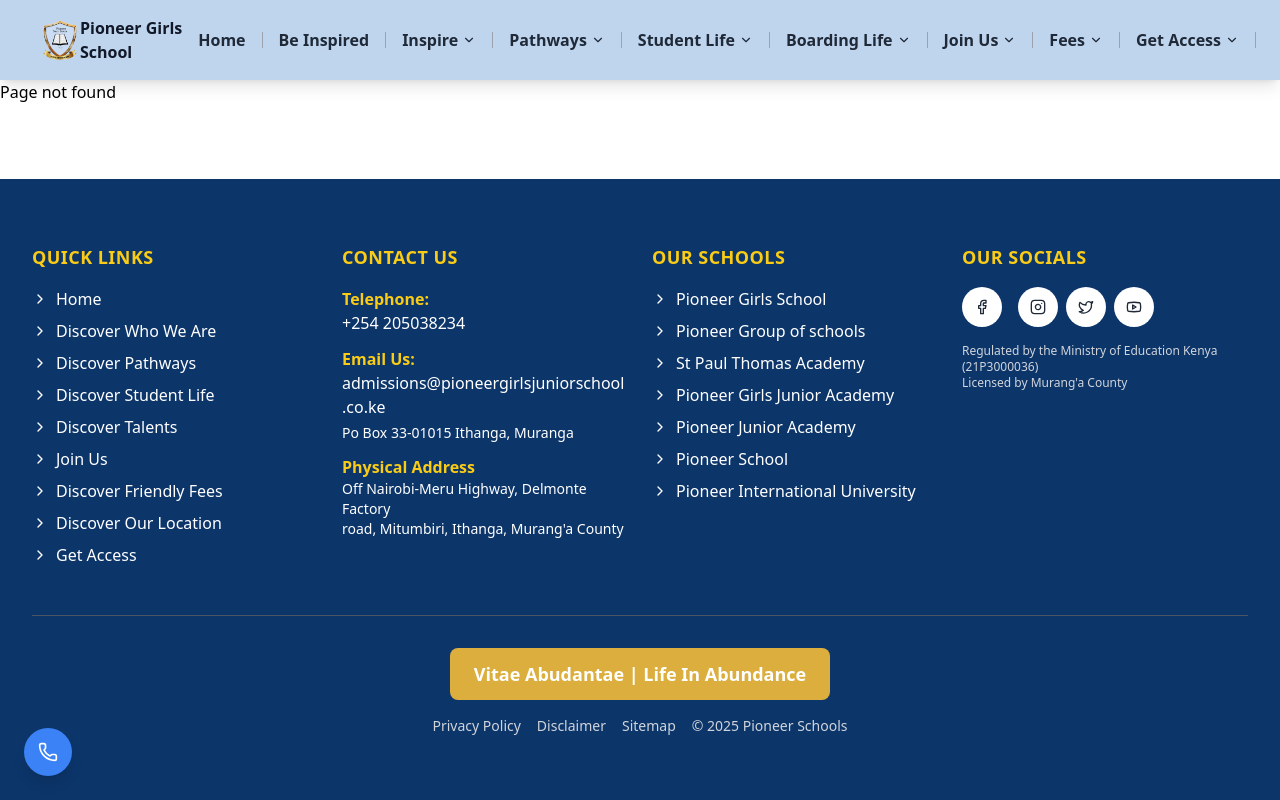
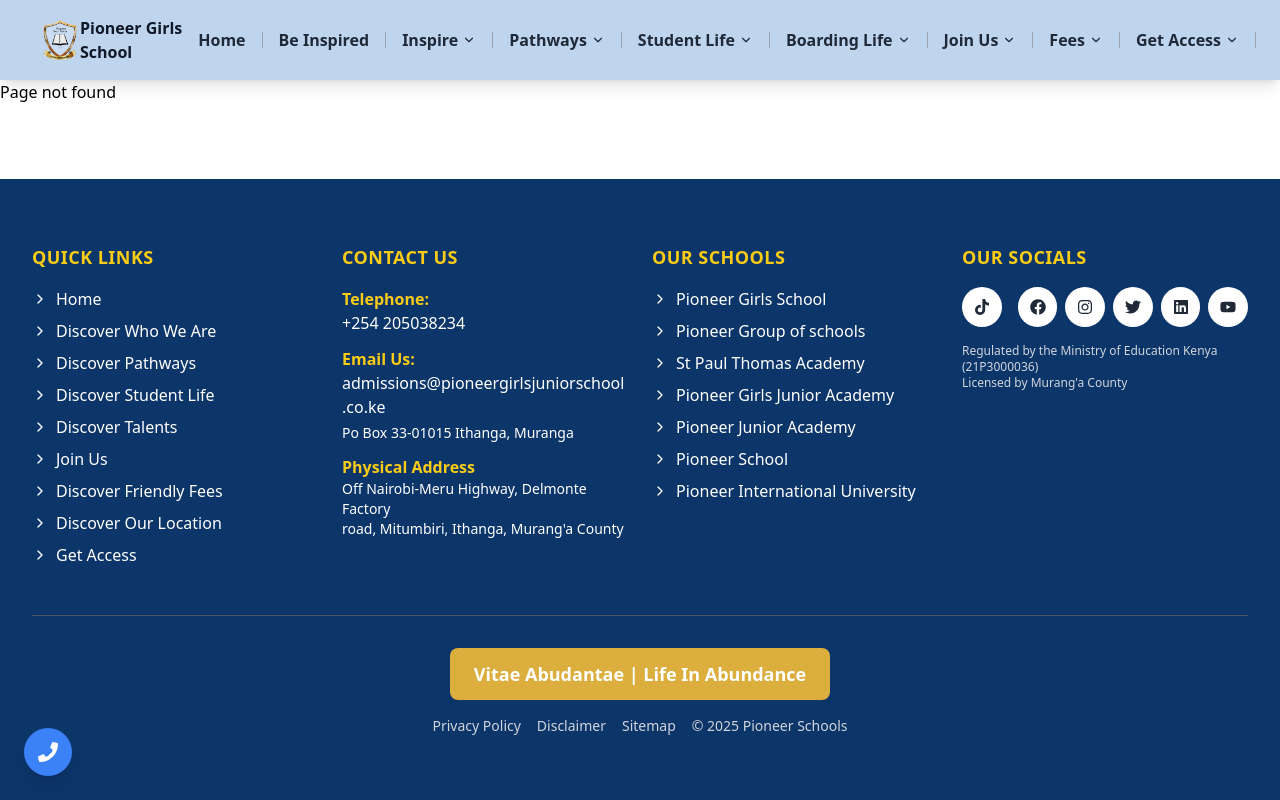
Before and after one commit to Nyakio-Eva/Pioneer-Girls-School, a React (Vite) app in the folder pgs-website/: page /get-access/staff-access in a window 1280 px wide. Built offline with nearby package versions, Linux system fonts and the light colour scheme.

Commit message:
edit footer links

```diff
--- a/pgs-website/package.json
+++ b/pgs-website/package.json
@@ -17,6 +17,7 @@
     "path": "^0.12.7",
     "react": "^19.1.0",
     "react-dom": "^19.1.0",
+    "react-icons": "^5.5.0",
     "react-router-dom": "^7.7.0"
   },
   "devDependencies": {
--- a/pgs-website/src/components/Footer.tsx
+++ b/pgs-website/src/components/Footer.tsx
@@ -1,5 +1,6 @@
-import { Facebook, Instagram, Twitter, Youtube, Phone, } from 'lucide-react';
+import { FaTiktok, FaLinkedin, FaTwitter, FaInstagram, FaFacebook, FaYoutube, FaPhone } from 'react-icons/fa';
 import { ChevronRight } from 'lucide-react';
+import { Link } from 'react-router-dom'
 
 export default function Footer() {
     return(
@@ -10,15 +11,15 @@
                     <div className="space-y-4">
                         <h4 className="text-lg font-bold text-yellow-400 uppercase tracking-wide">Quick Links</h4>
                         <ul className="space-y-2">
-                            <li><a href="#" className="text-white hover:text-yellow-400 transition-colors flex items-center"> <ChevronRight className="w-4 h-4 mr-2 text-white" /> Home</a></li>
-                            <li><a href="#" className="text-white hover:text-yellow-400 transition-colors flex items-center"><ChevronRight className="w-4 h-4 mr-2 text-white" />Discover Who We Are</a></li>
-                            <li><a href="#" className="text-white hover:text-yellow-400 transition-colors flex items-center"><ChevronRight className="w-4 h-4 mr-2 text-white" />Discover Pathways</a></li>
-                            <li><a href="#" className="text-white hover:text-yellow-400 transition-colors flex items-center"><ChevronRight className="w-4 h-4 mr-2 text-white" />Discover Student Life</a></li>
-                            <li><a href="#" className="text-white hover:text-yellow-400 transition-colors flex items-center"><ChevronRight className="w-4 h-4 mr-2 text-white" />Discover Talents</a></li>
-                            <li><a href="#" className="text-white hover:text-yellow-400 transition-colors flex items-center"><ChevronRight className="w-4 h-4 mr-2 text-white" />Join Us</a></li>
-                            <li><a href="#" className="text-white hover:text-yellow-400 transition-colors flex items-center"><ChevronRight className="w-4 h-4 mr-2 text-white" />Discover Friendly Fees</a></li>
-                            <li><a href="#" className="text-white hover:text-yellow-400 transition-colors flex items-center"><ChevronRight className="w-4 h-4 mr-2 text-white" />Discover Our Location</a></li>
-                            <li><a href="#" className="text-white hover:text-yellow-400 transition-colors flex items-center"><ChevronRight className="w-4 h-4 mr-2 text-white" />Get Access</a></li>
+                            <li><Link to="/" className="text-white hover:text-yellow-400 transition-colors flex items-center"> <ChevronRight className="w-4 h-4 mr-2 text-white" /> Home</Link></li>
+                            <li><Link to="/inspire" className="text-white hover:text-yellow-400 transition-colors flex items-center"><ChevronRight className="w-4 h-4 mr-2 text-white" />Discover Who We Are</Link></li>
+                            <li><Link to="/pathways" className="text-white hover:text-yellow-400 transition-colors flex items-center"><ChevronRight className="w-4 h-4 mr-2 text-white" />Discover Pathways</Link></li>
+                            <li><Link to="/student-life" className="text-white hover:text-yellow-400 transition-colors flex items-center"><ChevronRight className="w-4 h-4 mr-2 text-white" />Discover Student Life</Link></li>
+                            <li><Link to="/student-life" className="text-white hover:text-yellow-400 transition-colors flex items-center"><ChevronRight className="w-4 h-4 mr-2 text-white" />Discover Talents</Link></li>
+                            <li><Link to="/join-us" className="text-white hover:text-yellow-400 transition-colors flex items-center"><ChevronRight className="w-4 h-4 mr-2 text-white" />Join Us</Link></li>
+                            <li><Link to="/fees" className="text-white hover:text-yellow-400 transition-colors flex items-center"><ChevronRight className="w-4 h-4 mr-2 text-white" />Discover Friendly Fees</Link></li>
+                            <li><Link to="#" className="text-white hover:text-yellow-400 transition-colors flex items-center"><ChevronRight className="w-4 h-4 mr-2 text-white" />Discover Our Location</Link></li>
+                            <li><Link to="/get-access" className="text-white hover:text-yellow-400 transition-colors flex items-center"><ChevronRight className="w-4 h-4 mr-2 text-white" />Get Access</Link></li>
                         </ul>
                     </div>
 
@@ -49,13 +50,20 @@
                     <div className="space-y-4">
                         <h4 className="text-lg font-bold text-yellow-400 uppercase tracking-wide">Our Schools</h4>
                         <ul className="space-y-2">
-                           <li><a href="#" className="text-white hover:text-yellow-400 transition-colors flex items-center"><ChevronRight className="w-4 h-4 mr-2 text-white" />Pioneer Girls School</a></li>
-                            <li><a href="#" className="text-white hover:text-yellow-400 transition-colors flex items-center"><ChevronRight className="w-4 h-4 mr-2 text-white" />Pioneer Group of schools</a></li>
-                            <li><a href="#" className="text-white hover:text-yellow-400 transition-colors flex items-center"><ChevronRight className="w-4 h-4 mr-2 text-white" />St Paul Thomas Academy</a></li>
-                            <li><a href="#" className="text-white hover:text-yellow-400 transition-colors flex items-center"><ChevronRight className="w-4 h-4 mr-2 text-white" />Pioneer Girls Junior Academy</a></li>
-                            <li><a href="#" className="text-white hover:text-yellow-400 transition-colors flex items-center"><ChevronRight className="w-4 h-4 mr-2 text-white" />Pioneer Junior Academy</a></li>
-                            <li><a href="#" className="text-white hover:text-yellow-400 transition-colors flex items-center"><ChevronRight className="w-4 h-4 mr-2 text-white" />Pioneer School</a></li>
-                            <li><a href="#" className="text-white hover:text-yellow-400 transition-colors flex items-center"><ChevronRight className="w-4 h-4 mr-2 text-white" />Pioneer International University</a></li>
+                           <li><a href="https://www.pioneergirlsschool.co.ke/" target="_blank"
+                            rel="noopener noreferrer" className="text-white hover:text-yellow-400 transition-colors flex items-center"><ChevronRight className="w-4 h-4 mr-2 text-white" />Pioneer Girls School</a></li>
+                            <li><a href="https://www.pioneergroupofschools.co.ke/" target="_blank"
+                            rel="noopener noreferrer" className="text-white hover:text-yellow-400 transition-colors flex items-center"><ChevronRight className="w-4 h-4 mr-2 text-white" />Pioneer Group of schools</a></li>
+                            <li><a href="https://www.stpaulthomasacademy.co.ke/"  target="_blank"
+                            rel="noopener noreferrer" className="text-white hover:text-yellow-400 transition-colors flex items-center"><ChevronRight className="w-4 h-4 mr-2 text-white" />St Paul Thomas Academy</a></li>
+                            <li><a href="https://www.pioneergirlsjunioracademy.co.ke/" target="_blank"
+                            rel="noopener noreferrer" className="text-white hover:text-yellow-400 transition-colors flex items-center"><ChevronRight className="w-4 h-4 mr-2 text-white" />Pioneer Girls Junior Academy</a></li>
+                            <li><a href="https://www.pioneerjunioracademy.co.ke/" target="_blank"
+                            rel="noopener noreferrer" className="text-white hover:text-yellow-400 transition-colors flex items-center"><ChevronRight className="w-4 h-4 mr-2 text-white" />Pioneer Junior Academy</a></li>
+                            <li><a href="https://www.pioneerschools.ac.ke/" target="_blank"
+                            rel="noopener noreferrer" className="text-white hover:text-yellow-400 transition-colors flex items-center"><ChevronRight className="w-4 h-4 mr-2 text-white" />Pioneer School</a></li>
+                            <li><a href="https://piu.ac.ke/"  target="_blank"
+                             rel="noopener noreferrer" className="text-white hover:text-yellow-400 transition-colors flex items-center"><ChevronRight className="w-4 h-4 mr-2 text-white" />Pioneer International University</a></li>
                         </ul>
 
                     </div>
@@ -64,17 +72,29 @@
                     <div className="space-y-4">
                         <h4 className="text-lg font-bold text-yellow-400 uppercase tracking-wide">Our Socials</h4>
                         <div className="flex space-x-2">
-                            <a href="#" className="w-10 h-10 bg-white rounded-full flex items-center justify-center hover:bg-yellow-400 transition-colors">
-                                <Facebook size={16} />
+                            <a href="https://www.tiktok.com/@pioneergirlsschool" target="_blank"
+                                 rel="noopener noreferrer" className="w-10 h-10 bg-white rounded-full flex items-center justify-center hover:bg-yellow-400 transition-colors">
+                                <FaTiktok size={16} />
                             </a>
-                            <a href="#" className="w-10 h-10 bg-white rounded-full flex items-center justify-center hover:bg-yellow-400 transition-colors">
-                                <Instagram size={16} />
+                            <a href="https://www.facebook.com/people/Pioneer-Girls-School/100067849162594/" target="_blank"
+                                rel="noopener noreferrer" className="w-10 h-10 bg-white rounded-full flex items-center justify-center hover:bg-yellow-400 transition-colors">
+                                <FaFacebook size={16} />
                             </a>
-                            <a href="#" className="w-10 h-10 bg-white rounded-full flex items-center justify-center hover:bg-yellow-400 transition-colors">
-                                <Twitter size={16} />
+                            <a href="https://www.instagram.com/explore/locations/1661580044124468/pioneer-girls-high-school/" target="_blank"
+                                rel="noopener noreferrer" className="w-10 h-10 bg-white rounded-full flex items-center justify-center hover:bg-yellow-400 transition-colors">
+                                <FaInstagram size={16} />
                             </a>
-                            <a href="#" className="w-10 h-10 bg-white rounded-full flex items-center justify-center hover:bg-yellow-400 transition-colors">
-                                <Youtube size={16} />
+                            <a href="https://x.com/pioneergirlske?lang=en" target="_blank"
+                                rel="noopener noreferrer" className="w-10 h-10 bg-white rounded-full flex items-center justify-center hover:bg-yellow-400 transition-colors">
+                                <FaTwitter size={16} />
+                            </a>
+                            <a href="https://ke.linkedin.com/company/pioneer-girls-school" target="_blank"
+                                rel="noopener noreferrer" className="w-10 h-10 bg-white rounded-full flex items-center justify-center hover:bg-yellow-400 transition-colors">
+                                <FaLinkedin size={16} />
+                            </a>
+                            <a href="https://www.youtube.com/watch?v=GLXcmVXluQs" target="_blank"
+                                rel="noopener noreferrer" className="w-10 h-10 bg-white rounded-full flex items-center justify-center hover:bg-yellow-400 transition-colors">
+                                <FaYoutube size={16} />
                             </a>
                         </div>
                         <div className="text-xs text-gray-300 mt-4">
@@ -104,7 +124,7 @@
                 {/* Floating Chat Button */}
                 <div className="fixed bottom-6 left-6">
                     <button className="w-12 h-12 bg-blue-500 rounded-full flex items-center justify-center hover:bg-blue-600 transition-colors shadow-lg">
-                        <Phone size={20} className="text-white" />
+                        <FaPhone size={20} className="text-white" />
                     </button>
                 </div>
             </div>
```
Also changed, not shown: pgs-website/src/components/Navigation.tsx (+6 -6 lines), 1 other file (tests, documents, lock files or other folders).
